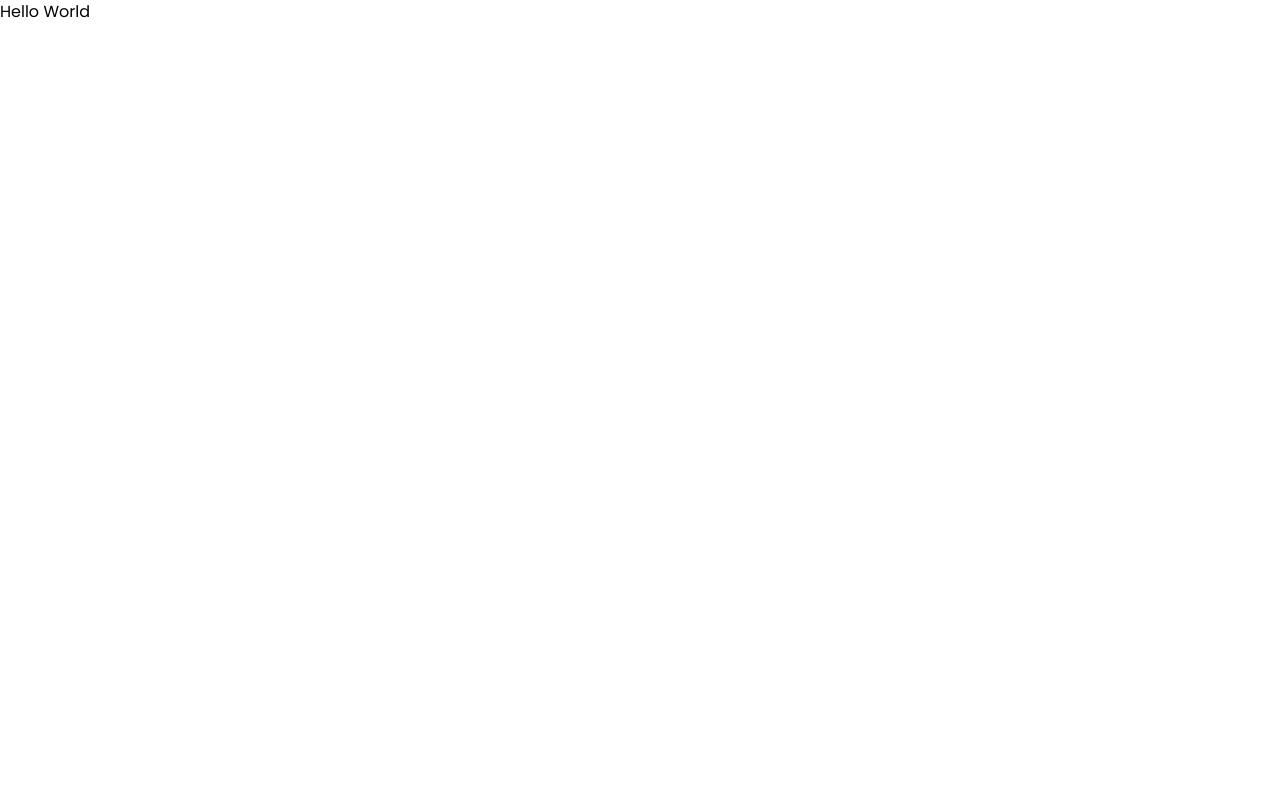
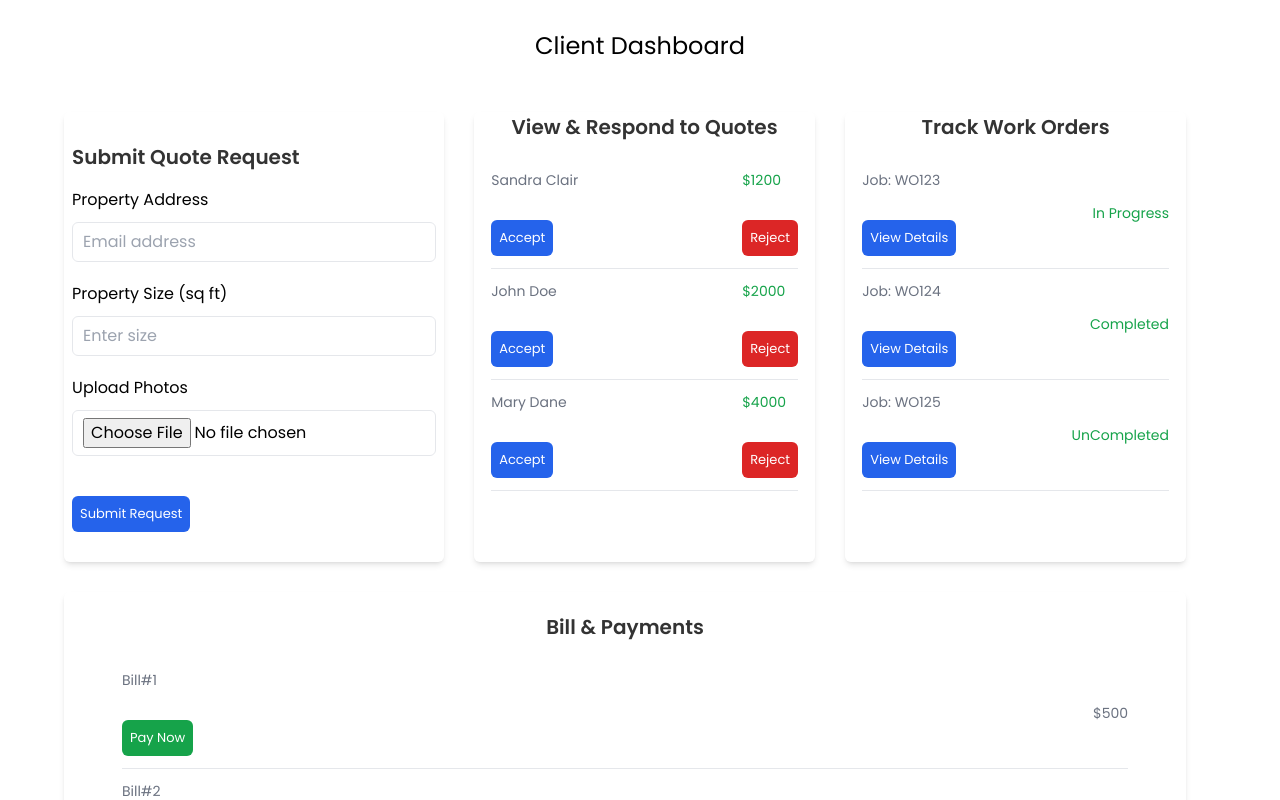
Before and after one commit to mybllog/Team-1, a Next.js app in the folder Frontend/mesh-assessment/: page /ClientDashboard in a window 1280 px wide. Shown: the top 800 px of the page. Built offline with nearby package versions, Linux system fonts and the light colour scheme.

Commit message:
Implemented the client-dashboard layout

```diff
--- a/Frontend/mesh-assessment/src/app/ClientDashboard/page.tsx
+++ b/Frontend/mesh-assessment/src/app/ClientDashboard/page.tsx
@@ -1,6 +1,150 @@
+"use client"; // Client-side rendering
+// import { submitQuoteRequest, fetchClientQuotes, fetchClientOrders } from '../utils/api';
+import { useState, useEffect } from "react";
+import AOS from 'aos';
+import Sidebar from "@/app/components/contractorSidebar";
+
 const ClientDashboard = () => {
+    const [quotes, setQuotes] = useState([
+        { name: "Sandra Clair", bill: "$1200"},
+        { name: "John Doe", bill: "$2000" },
+        { name: "Mary Dane", bill: "$4000" },
+    ]);
+    const [workOrders, setWorkOrders] = useState([
+        { job: "WO123", status: "In Progress" },
+        { job: "WO124", status: "Completed" },
+        { job: "WO125", status: "UnCompleted" },
+    ]);
+    const [bills, setBill] = useState([
+        { bils: "Bill#1", payment: "$500" },
+        { bils: "Bill#2", payment: "$300" },
+        { bils: "Bill#3", payment: "$700" },
+    ]);
+    const [isModalOpen, setIsModalOpen] = useState(false);
+    useEffect(() => {
+        AOS.init({
+          duration: 2000, // Animation duration in milliseconds
+          once: true, // Whether animation should happen only once while scrolling
+        });
+      }, []);
     return (
-        <>Hello World</>
+        <div className="font-Poppins flex justify-center items-center flex-col">
+            {/* <Sidebar/> */}
+            <div className="flex justify-center items-center mt-[30px] mb-[50px]">
+                <h1 className="text-2xl ">Client Dashboard</h1>
+            </div>
+            <div className="flex w-[90%]" data-aos="fade-down">
+                <div className="place-items-center shadow-md rounded-md mr-[30px] w-[33%]">
+                    {/* Quote-Form */}
+                    <div className="mr-[30px] pl-[30px] py-[30px]">
+                        <h2 className="text-[20px] font-semibold mb-4 text-[#333333]">Submit Quote Request</h2>
+                        <form action="">
+                            <div className="flex flex-col">
+                                <label className="mb-[10px]" htmlFor="property">Property Address</label>
+                                <input className="border px-[10px] py-[7px] mb-[20px] rounded-md outline-none" type="email" name="" id="" placeholder="Email address"  required/>
+                            </div>
+                            <div className="flex flex-col">
+                                <label className="mb-[10px]" htmlFor="property">Property Size (sq ft)</label>
+                                <input className="border px-[10px] py-[7px] mb-[20px] rounded-md outline-none" type="number" name="" id="" placeholder="Enter size"  required/>
+                            </div>
+                            <div className="flex flex-col">
+                                <label className="mb-[10px]" htmlFor="property">Upload Photos</label>
+                                <input className="border px-[10px] py-[7px] mb-[10px] rounded-md outline-none" type="file" name="" id=""  required/>
+                            </div>
+                            <button type="submit" className="mt-[30px] text-[13px] bg-blue-600 text-white rounded-md px-2 py-2 hover:bg-blue-500">
+                                Submit Request
+                            </button>
+                        </form>
+                    </div>
+                </div>
+                <div className="mr-[30px] place-items-center shadow-md rounded-md w-[35%]">
+                    {/* Work Tracking & Orders */}
+                    <h2 className="text-[20px] font-semibold mb-4 text-[#333333]">
+                        View & Respond to Quotes
+                    </h2>
+                    {quotes.length === 0 ? (
+                    <p>No ongoing work orders</p>
+                    ) : (
+                    <ul className="w-[90%]">
+                        {quotes.map((names, index) => (
+                        <li key={index} className="border-b py-3">
+                            <div className="flex justify-between items-center">
+                                <div className="text-sm text-gray-500">
+                                    <h2>{names.name}</h2>
+                                    <button type="button" className="mt-[30px] text-[13px] bg-blue-600 text-white rounded-md px-2 py-2 hover:bg-blue-500">
+                                        Accept
+                                    </button>
+                                </div>
+                                <div className="text-sm text-green-600">
+                                    <p>{names.bill}</p>
+                                    <button type="button" className="mt-[30px] text-[13px] bg-red-600 text-white rounded-md px-2 py-2 hover:bg-red-500">
+                                        Reject
+                                    </button>
+                                </div>
+                            </div>
+                        </li>
+                        ))}
+                    </ul>
+                    )}
+                </div>
+                <div className="mr-[30px] place-items-center shadow-md rounded-md w-[35%]">
+                    {/* Work Tracking & Orders */}
+                    <h2 className="text-[20px] font-semibold mb-4 text-[#333333]">
+                        Track Work Orders
+                    </h2>
+                    {workOrders.length === 0 ? (
+                    <p>No ongoing work orders</p>
+                    ) : (
+                    <ul className="w-[90%]">
+                        {workOrders.map((order, index) => (
+                        <li key={index} className="border-b py-3">
+                            <div className="flex justify-between items-center">
+                                <div className="text-sm text-gray-500">
+                                    <h2>Job: {order.job}</h2>
+                                    <button className="mt-[30px] text-[13px] bg-blue-600 text-white rounded-md px-2 py-2 hover:bg-blue-500">
+                                        View Details
+                                    </button>
+                                </div>
+                                <div className="text-sm text-green-600">
+                                    <p>{order.status}</p>
+                                </div>
+                            </div>
+                        </li>
+                        ))}
+                    </ul>
+                    )}
+                </div>
+            </div>
+            <div className="w-[90%]">
+                <div className="mr-[30px] place-items-center shadow-md rounded-md mt-[30px] px-[2px] py-[20px]">
+                    {/*Bill Payments*/}
+                    <h2 className="text-[20px] font-semibold mb-4 text-[#333333]">
+                        Bill & Payments
+                    </h2>
+                    {bills.length === 0 ? (
+                    <p>No ongoing work orders</p>
+                    ) : (
+                    <ul className="w-[90%]">
+                        {bills.map((bil, index) => (
+                        <li key={index} className="border-b py-3">
+                            <div className="flex justify-between items-center">
+                                <div className="text-sm text-gray-500">
+                                    <h2>{bil.bils}</h2>
+                                    <button type="button" className="mt-[30px] text-[13px] bg-green-600 text-white rounded-md px-2 py-2 hover:bg-green-500">
+                                        Pay Now
+                                    </button>
+                                </div>
+                                <div className="text-sm text-gray-500">
+                                    <p>{bil.payment}</p>
+                                </div>
+                            </div>
+                        </li>
+                        ))}
+                    </ul>
+                    )}
+                </div>
+            </div>
+        </div>
     )
 }
 export default ClientDashboard
--- a/Frontend/mesh-assessment/src/app/ContractorDashboard/page.tsx
+++ b/Frontend/mesh-assessment/src/app/ContractorDashboard/page.tsx
@@ -1,6 +1,7 @@
 "use client"; // Client-side rendering
 
-import { useState } from "react";
+import { useState, useEffect } from "react";
+import AOS from 'aos';
 
 import Sidebar from "@/app/components/contractorSidebar";
 import ChartComponent from "@/app/components/revenueChart";
@@ -8,6 +9,12 @@ import NotificationsActiveIcon from "@mui/icons-material/NotificationsActive";
 import Navbar from "../components/navbar";
 
 const ContractorDashboard = () => {
+  useEffect(() => {
+    AOS.init({
+      duration: 2000, // Animation duration in milliseconds
+      once: true, // Whether animation should happen only once while scrolling
+    });
+  }, []);
   // Dummy data for the dashboard
   const [quoteRequests, setQuoteRequests] = useState([
     { property: "123 Elm St", status: "Pending" },
--- /dev/null
+++ b/Frontend/mesh-assessment/src/app/aos.d.ts
@@ -0,0 +1,20 @@
+declare module 'aos' {
+    interface AosOptions {
+      offset?: number; // Offset from the element
+      delay?: number; // Delay in milliseconds
+      duration?: number; // Animation duration in milliseconds
+      easing?: string; // Easing function
+      once?: boolean; // Whether animation should happen only once
+      mirror?: boolean; // Whether elements should animate out while scrolling past them
+      anchorPlacement?: string; // Which position of the element regarding to window should trigger the animation
+    }
+
+    interface Aos {
+      init(options?: AosOptions): void;
+      refresh(): void;
+      refreshHard(): void;
+    }
+
+    const aos: Aos;
+    export default aos;
+  }
--- a/Frontend/mesh-assessment/src/app/components/contractorSidebar.tsx
+++ b/Frontend/mesh-assessment/src/app/components/contractorSidebar.tsx
@@ -8,8 +8,16 @@ import AssessmentIcon from "@mui/icons-material/Assessment";
 import DashboardIcon from "@mui/icons-material/Dashboard";
 import MenuIcon from "@mui/icons-material/Menu";
 import CloseIcon from "@mui/icons-material/Close";
+import AOS from 'aos';
+import React, { useEffect } from 'react';
 
 const Sidebar = () => {
+  useEffect(() => {
+    AOS.init({
+      duration: 2000, // Animation duration in milliseconds
+      once: true, // Whether animation should happen only once while scrolling
+    });
+  }, []);
   const [isOpen, setIsOpen] = useState(false);
 
   const toggleSidebar = () => {
@@ -31,6 +39,7 @@ const Sidebar = () => {
         className={`fixed top-0 left-0 h-full w-[320px] bg-[#1E3A8A] text-white p-6 z-40 transition-transform duration-300 ${
           isOpen ? "translate-x-0" : "-translate-x-full"
         } lg:translate-x-0 lg:w-[250px]`}
+        data-aos="fade-right"
       >
         <ul className="space-y-12 mt-20">
           <li className="hover:bg-blue-600 rounded-lg py-2 w-full block">
--- a/Frontend/mesh-assessment/src/app/layout.tsx
+++ b/Frontend/mesh-assessment/src/app/layout.tsx
@@ -2,6 +2,7 @@ import type { Metadata } from "next";
 import localFont from "next/font/local";
 import "./globals.css";
 import 'typeface-poppins';
+import 'aos/dist/aos.css';
 
 const geistSans = localFont({
   src: "./fonts/GeistVF.woff",
@@ -15,7 +16,7 @@ const geistMono = localFont({
 });
 
 export const metadata: Metadata = {
-  title: "ContractorConnector",
+  title: "Constructly",
   description: "Generated by create next app",
 };
 
--- a/Frontend/mesh-assessment/tailwind.config.js
+++ b/Frontend/mesh-assessment/tailwind.config.js
@@ -9,7 +9,8 @@ module.exports = {
     extend: {
       fontFamily: {
         ox: ['Oxygen','sans'],
-        Grotesk: ['Space Grotesk', 'sans']
+        Grotesk: ['Space Grotesk', 'sans'],
+        Poppins: ['Poppins', 'sans']
       }
     },
   },
```
Also changed, not shown: Frontend/mesh-assessment/src/app/utils/api.ts (added), 1 other file (tests, documents, lock files or other folders).
